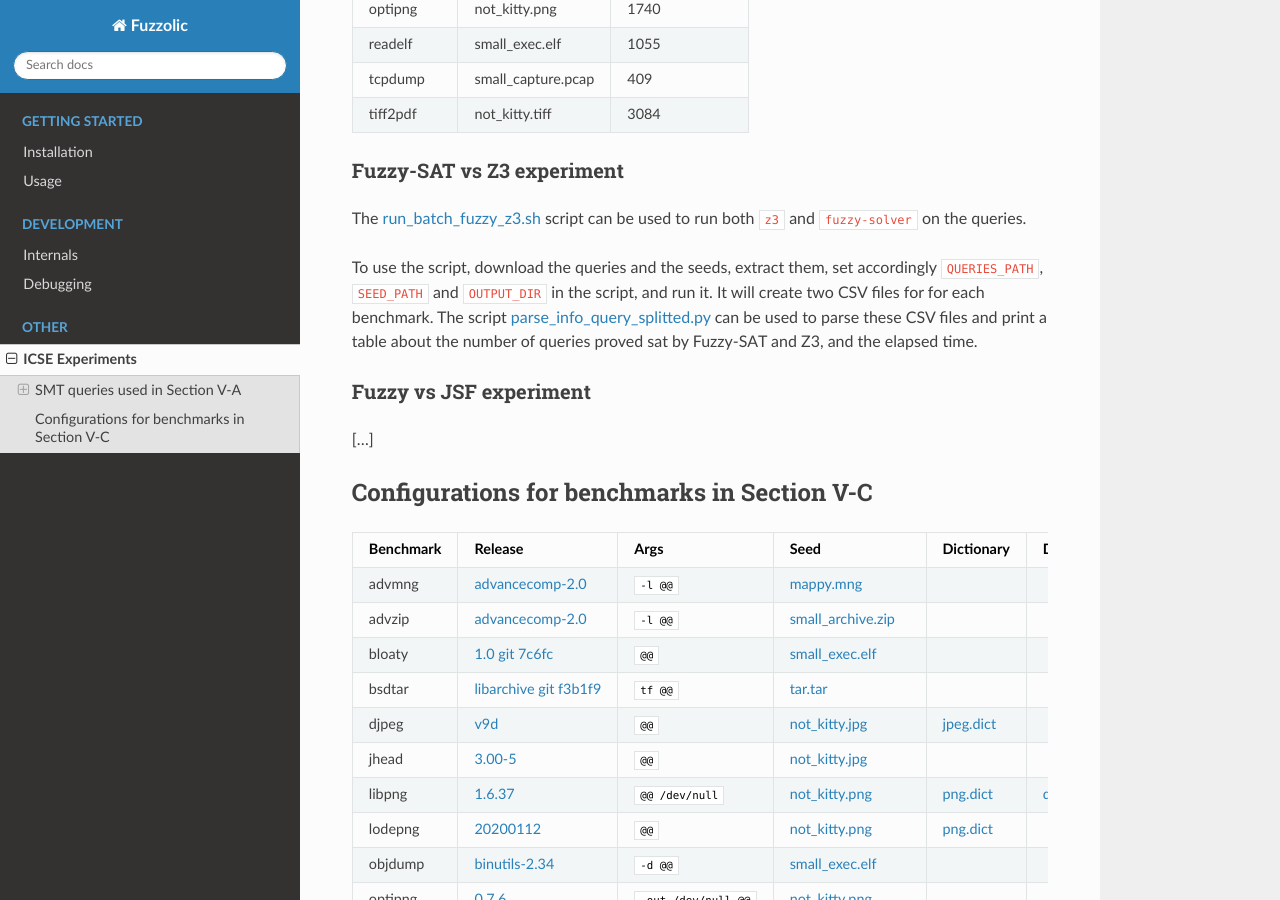
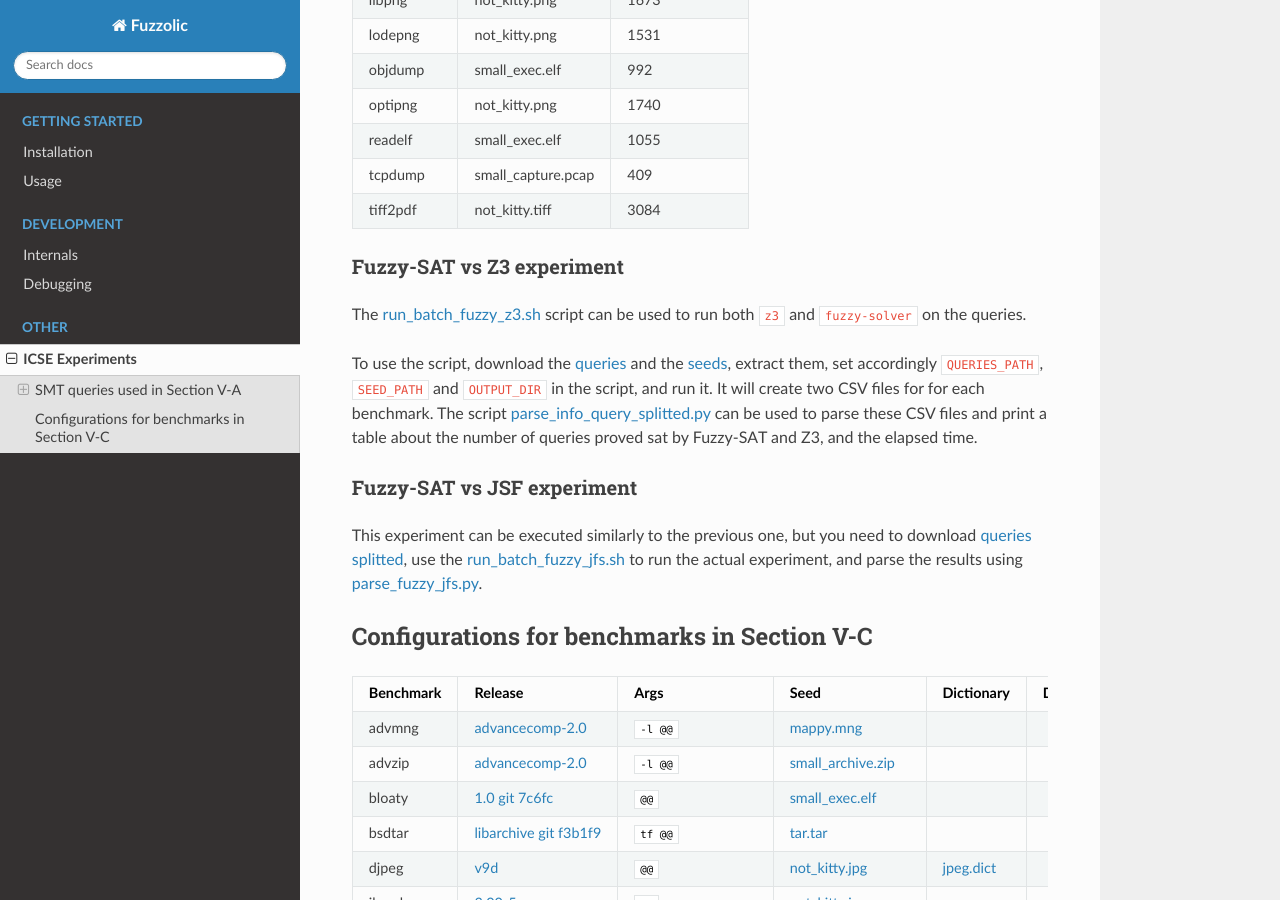
Before and after one commit to season-lab/fuzzolic, a Sphinx documentation site: the page built from docs/icse-experiments.md, in a window 1280 px wide and 900 px high, scrolled down 864 px. Built offline with Sphinx 7.4.7 and the Read the Docs theme 2.0.0, drawn with Linux system fonts in a browser that asks for light colours; some of the changed text lies outside the part shown.

Commit message:
Update icse-experiments.md

```diff
--- a/docs/icse-experiments.md
+++ b/docs/icse-experiments.md
@@ -4,7 +4,10 @@
 
 We executed the experiments in Section IV-A using the following:
 * [queries](https://drive.google.com/file/d/1aTBMcWr6pzPNkVyJQnHqpxi2_xz8qgeu/view?usp=sharing)
+* [queries splitted](https://drive.google.com/file/d/1MirAWRtEZmDubAsQrAUW62Woi5hnCwCy/view?usp=sharing)
 * [seeds](https://drive.google.com/file/d/1x9da_dbbaI6DOPScbWzfl5K_WzStLy3L/view?usp=sharing)
+
+**NOTE:** The queries in *queries* and *queries_splitted* are exactly the same, but in the former each query resides in a single file.
 
 We collected the queries using QSYM by dumping the branch conditions of each benchmark when executed on a seed input (see Table below). In particular, we dumped the path constraints when the execution reached the `Solver::negatePath` function. We also deactivated the query simplification in the `Solver::add` function.
 
@@ -30,11 +33,11 @@ This table summarizes the benchmarks:
 
 The [run_batch_fuzzy_z3.sh](https://github.com/season-lab/fuzzy-sat/blob/dev/scripts/run_batch_fuzzy_z3.sh) script can be used to run both `z3` and `fuzzy-solver` on the queries.
 
-To use the script, download the queries and the seeds, extract them, set accordingly `QUERIES_PATH`, `SEED_PATH` and `OUTPUT_DIR` in the script, and run it. It will create two CSV files for for each benchmark. The script [parse_info_query_splitted.py](https://github.com/season-lab/fuzzy-sat/blob/dev/scripts/parse_info_query_splitted.py) can be used to parse these CSV files and print a table about the number of queries proved sat by Fuzzy-SAT and Z3, and the elapsed time.
+To use the script, download the [queries](https://drive.google.com/file/d/1aTBMcWr6pzPNkVyJQnHqpxi2_xz8qgeu/view?usp=sharing) and the [seeds](https://drive.google.com/file/d/1x9da_dbbaI6DOPScbWzfl5K_WzStLy3L/view?usp=sharing), extract them, set accordingly `QUERIES_PATH`, `SEED_PATH` and `OUTPUT_DIR` in the script, and run it. It will create two CSV files for for each benchmark. The script [parse_info_query_splitted.py](https://github.com/season-lab/fuzzy-sat/blob/dev/scripts/parse_info_query_splitted.py) can be used to parse these CSV files and print a table about the number of queries proved sat by Fuzzy-SAT and Z3, and the elapsed time.
 
-#### Fuzzy vs JSF experiment
+#### Fuzzy-SAT vs JSF experiment
 
-[...]
+This experiment can be executed similarly to the previous one, but you need to download [queries splitted](https://drive.google.com/file/d/1MirAWRtEZmDubAsQrAUW62Woi5hnCwCy/view?usp=sharing), use the [run_batch_fuzzy_jfs.sh](https://github.com/season-lab/fuzzy-sat/blob/master/scripts/run_batch_fuzzy_jfs.sh) to run the actual experiment, and parse the results using [parse_fuzzy_jfs.py](https://github.com/season-lab/fuzzy-sat/blob/master/scripts/parse_fuzzy_jfs.py).
 
 ## Configurations for benchmarks in Section V-C
 
```
